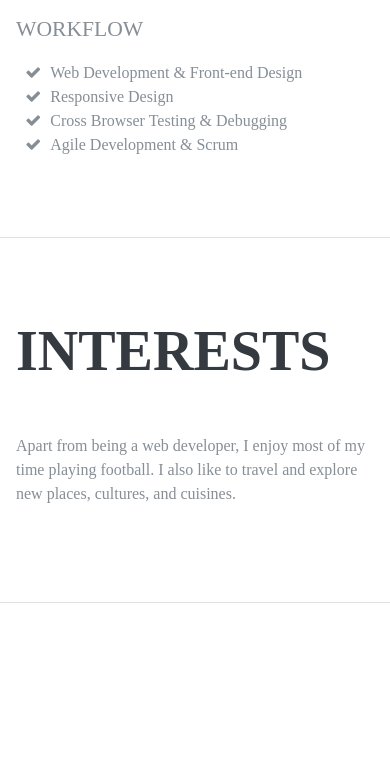
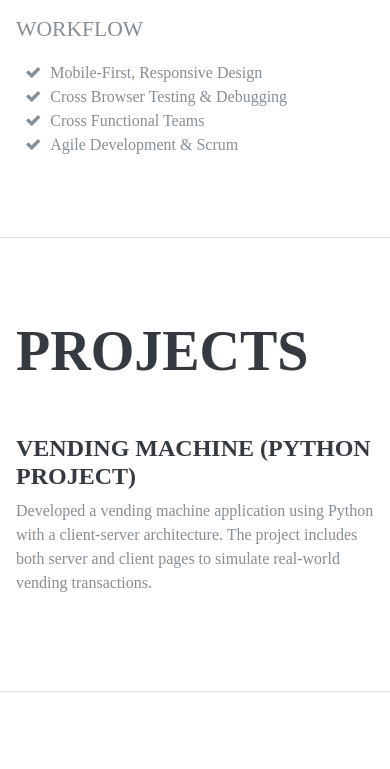
Before and after one commit to MUFADDALKHAMUSI/portfolio, a website: page index.html in a window 390 px wide. Shown: the part 2031-2800 px from the top of the page. Before the commit the page ends 2634 px from the top, so only its background shows below. Drawn offline with Linux system fonts and the light colour scheme; a web font is replaced by a local one.

Commit message:
Update index.html

```diff
--- a/index.html
+++ b/index.html
@@ -48,7 +48,7 @@
         .download-button {
             margin-top: 20px;
             padding: 10px 20px;
-            background-color: orange; /* Button background color */
+            background-color: orange;
             color: white;
             border: none;
             border-radius: 5px;
@@ -57,7 +57,7 @@
         }
 
         .download-button:hover {
-            background-color: #cc8400; /* Darker shade on hover */
+            background-color: #cc8400;
         }
     </style>
 </head>
@@ -87,6 +87,9 @@
                 </li>
                 <li class="nav-item">
                     <a class="nav-link js-scroll-trigger" href="#skills">Skills</a>
+                </li>
+                <li class="nav-item">
+                    <a class="nav-link js-scroll-trigger" href="#projects">Projects</a>
                 </li>
                 <li class="nav-item">
                     <a class="nav-link js-scroll-trigger" href="#interests">Interests</a>
@@ -131,13 +134,11 @@
                         </a>
                     </li>
                 </ul>
-              <div class="text-center">
-                  <a href="CV - Mufaddal Khamusi .pdf"
-                      class="download-button"
-                      download="Mufaddal Khamusi.pdf">
-                      Download CV
-                  </a>
-              </div>
+                <div class="text-center">
+                    <a href="CV - Mufaddal Khamusi .pdf" class="download-button" download="Mufaddal Khamusi.pdf">
+                        Download CV
+                    </a>
+                </div>
             </div>
         </section>
 
@@ -200,37 +201,40 @@
                 <ul class="fa-ul mb-0">
                     <li>
                         <i class="fa-li fa fa-check"></i>
-                        Web Development & Front-end Design
-                    </li>
+                        Mobile-First, Responsive Design</li>
                     <li>
                         <i class="fa-li fa fa-check"></i>
-                        Responsive Design
-                    </li>
+                        Cross Browser Testing & Debugging</li>
                     <li>
                         <i class="fa-li fa fa-check"></i>
-                        Cross Browser Testing & Debugging
-                    </li>
+                        Cross Functional Teams</li>
                     <li>
                         <i class="fa-li fa fa-check"></i>
-                        Agile Development & Scrum
-                    </li>
+                        Agile Development & Scrum</li>
                 </ul>
+            </div>
+        </section>
+
+        <section class="resume-section p-3 p-lg-5 d-flex flex-column" id="projects">
+            <div class="my-auto">
+                <h2 class="mb-5">Projects</h2>
+                <div class="project-item">
+                    <h4>Vending Machine (Python Project)</h4>
+                    <p>Developed a vending machine application using Python with a client-server architecture. The project includes both server and client pages to simulate real-world vending transactions.</p>
+                </div>
             </div>
         </section>
 
         <section class="resume-section p-3 p-lg-5 d-flex flex-column" id="interests">
             <div class="my-auto">
                 <h2 class="mb-5">Interests</h2>
-                <p>Apart from being a web developer, I enjoy most of my time playing football. I also like to travel and explore new places, cultures, and cuisines.</p>
+                <p>I enjoy football and am currently studying cybersecurity, with an interest in the ever-evolving field of digital forensics.</p>
             </div>
         </section>
-
     </div>
 
     <!-- Bootstrap core JavaScript -->
     <script src="vendor/jquery/jquery.min.js"></script>
     <script src="vendor/bootstrap/js/bootstrap.bundle.min.js"></script>
-
 </body>
-
 </html>
```
